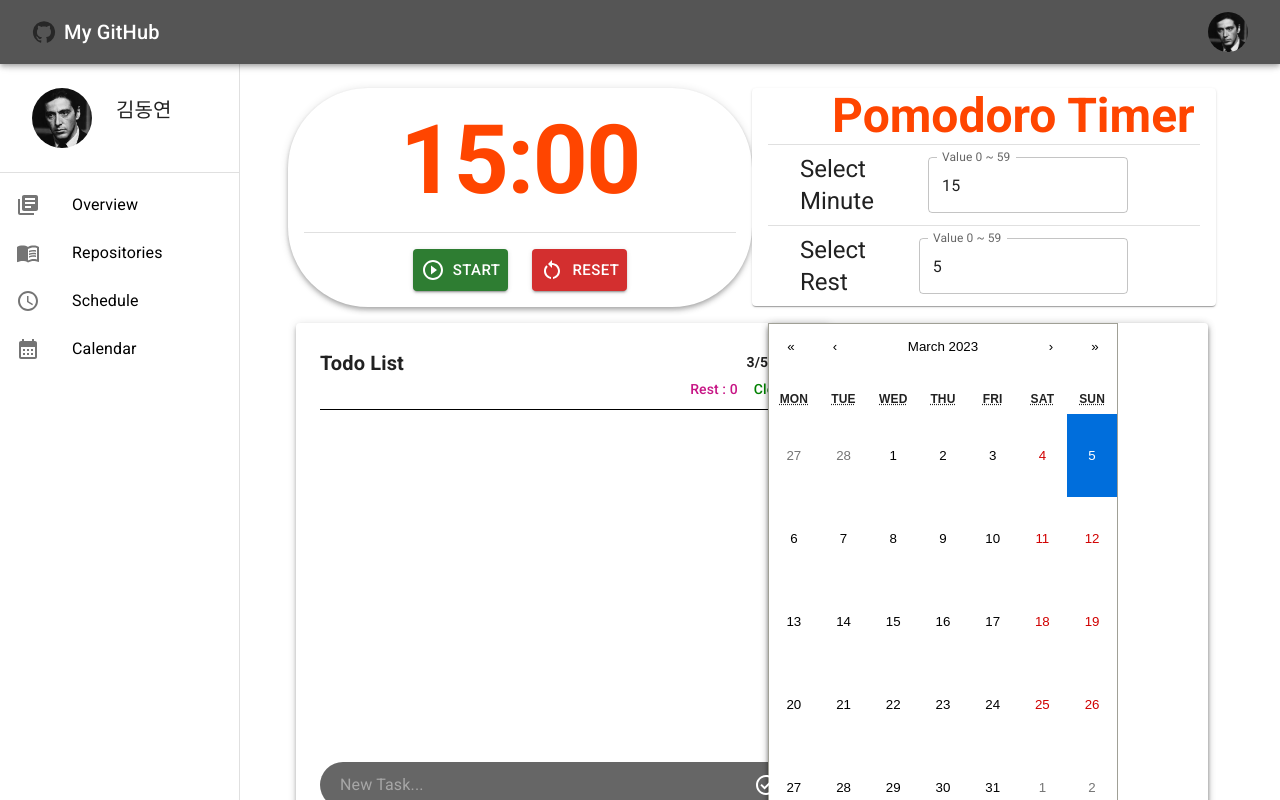
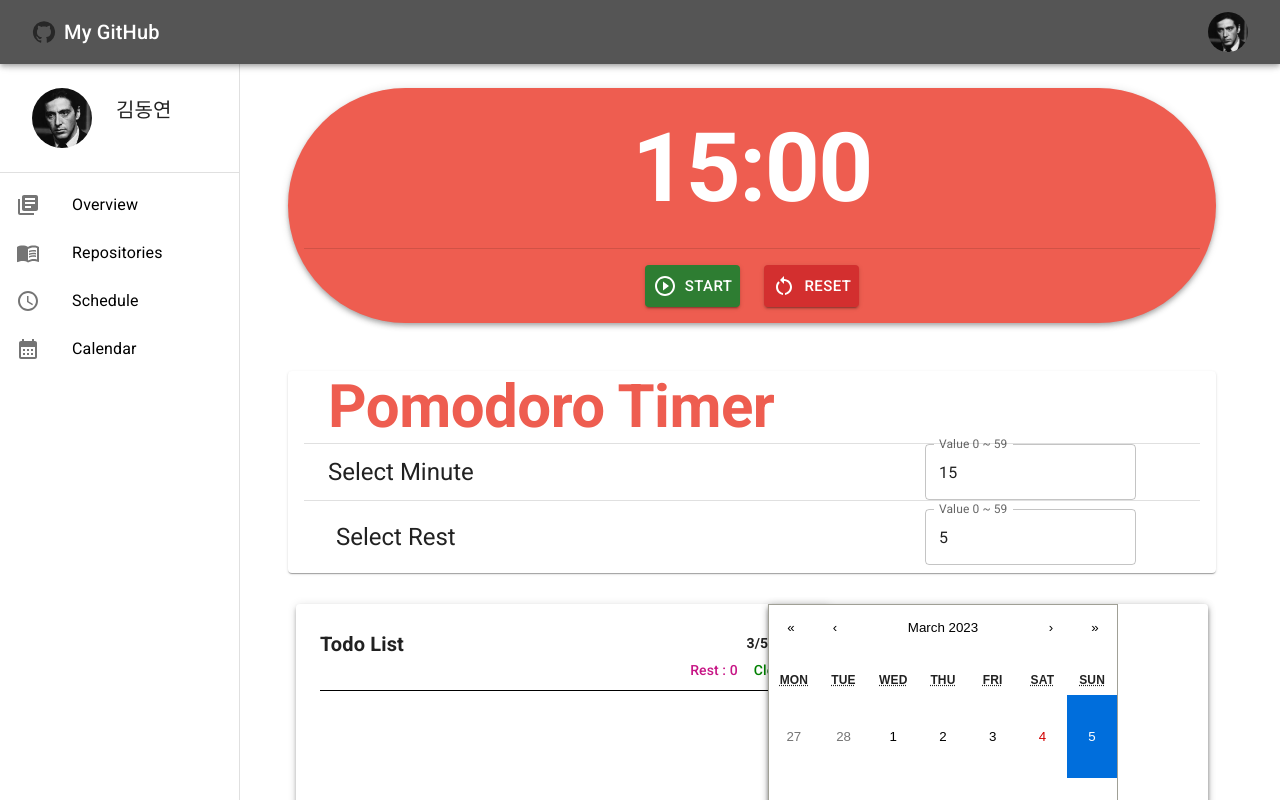
Before and after one commit to Dongyeon915/Project, a React (Create React App) app: page /today in a window 1280 px wide. Shown: the top 800 px of the page. Built offline with nearby package versions, Linux system fonts and the light colour scheme.

Commit message:
원본 pomodoro

```diff
--- a/src/components/today/pomodoro/PomodoroCopy.jsx
+++ b/src/components/today/pomodoro/PomodoroCopy.jsx
@@ -24,10 +24,10 @@ export default function PomodoroCopy() {
   }
 
   function startButtonTitle() {
-    // if(pomodoroState.timer.isPause) {
-    //   return "Re-Start"
-    // }
-    // return "Start"
+    if(pomodoroState.timer.isPause) {
+      return "Re-Start"
+    }
+    return "Start"
     return pomodoroState.timer.isPause? "Re-Start" : "Start"
   }
 
@@ -169,13 +169,12 @@ export default function PomodoroCopy() {
   }
 
   return (
-      <Grid2 container={"true"}>
-        <Grid2 sm={6}>
-          <Paper variant="elevation" elevation={"4"} sx={{borderRadius: 20}}>
-
+      <Grid2 container={"true"} direction={"column"} minHeight={500}>
+        <Grid2 sm={12}>
+          <Paper variant="elevation" elevation={"4"} sx={{borderRadius: 50,backgroundColor:"#ee5d50"}}>
             {/* 상단 시간 영역*/}
-            <Stack alignItems={"center"} padding={2}>
-              <Typography color={"orangered"} fontWeight={"bolder"} flexGrow={1}
+            <Stack alignItems={"center"} padding={3}>
+              <Typography color={"white"} fontWeight={"bolder"} flexGrow={1}
                           variant={"h1"}>
                 {pomodoroState.timer.count ? calcTime(pomodoroState.timer.count)
                     : 0}
@@ -224,16 +223,17 @@ export default function PomodoroCopy() {
 
 
         {/*타이머 설정창*/}
-        <Grid2 sm={6}>
+        <Grid2 sm={12} marginTop={6}>
           <Paper>
-            <Typography variant={"h3"} flexGrow={1} marginLeft={10}
-                        color={"orangered"} fontWeight={"bolder"}>
+            <Typography marginLeft={5} variant={"h2"} flexGrow={1}
+                        color={"#ee5d50"} fontWeight={"bolder"}>
               Pomodoro Timer
             </Typography>
             <Divider variant={"middle"}/>
 
+
             {/*분단위을 설정하는 부분*/}
-            <Stack direction={"row"} alignItems={"center"} padding={1}>
+            <Stack direction={"row"} alignItems={"center"}>
               <Typography variant={"h5"} flexGrow={1} marginLeft={5}>
                 Select Minute
               </Typography>
@@ -255,11 +255,12 @@ export default function PomodoroCopy() {
             <Divider variant={"middle"}/>
 
             {/*초단위 설정 화면*/}
+
             <Stack direction={"row"} alignItems={"center"} padding={1}>
               <Typography variant={"h5"} flexGrow={1} marginLeft={5}>
                 Select  Rest
               </Typography>
-              <TextField sx={{minWidth: 200, marginRight: 10}}
+              <TextField sx={{minWidth: 200, marginRight: 9}}
                          label="Value 0 ~ 59"
                          onChange={setRestTime}
                          type={"number"}
--- a/src/sample/Example/PomodoroExample.jsx
+++ /dev/null
@@ -1,128 +0,0 @@
-import Grid2 from "@mui/material/Unstable_Grid2";
-import {Button, Stack, TextField, Typography} from "@mui/material";
-import Divider from "@mui/material/Divider";
-import {useCallback, useRef, useState} from "react";
-import {pomodoroJsonSample} from "./pomodoroJsonSample";
-
-export default function PomodoroExample() {
-
-  // 초기값을 undifined 상태로 만들어 초기화 한다
-  const timerReference = useRef(undefined)
-let count = 0
-  const startTimer = useCallback(() => {
-    console.log("시작 타이머")
-    timerReference.current = setInterval(()=>{
-      setState(prevState => {
-        if (prevState.timer.count === 0){
-          clearInterval(timerReference.current)
-          timerReference.current = null
-          return {
-            ...prevState,
-            timer: {
-              ...prevState.timer,
-              count :count
-            }
-          }
-        }
-        return {
-          ...prevState,
-          timer: {
-            ...prevState.timer,
-            count : prevState.timer.count -1
-          }
-        }
-      })
-    },100)
-  },[])
-
-  const setMinute = (event) => {
-    setState(prevState => {
-      return {
-        ...prevState,
-        input: {
-          ...prevState.input,
-          minute: parseInt(event.target.value)
-        },
-        timer: {
-          ...prevState.timer,
-          count: parseInt(event.target.value) * 60
-        }
-      }
-    })
-  }
-
-  const pauseTimer = () => {
-    console.log("pause 버튼")
-    if (timerReference.current){
-      clearInterval(timerReference.current)
-      timerReference.current = null
-    }else{
-      return
-    }
-  }
-
-  const resetTimer = () => {
-    console.log("리셋버튼")
-    clearInterval(timerReference.current)
-    timerReference.current = null
-    setState(prevState => {
-      return {
-        ...prevState,
-        timer: {
-          ...prevState.timer,
-          count: prevState.input.minute * 60
-        }
-      }
-    })
-  }
-
-  const setRestTime = (event) => {
-    setState(prevState => {
-      return {
-        ...prevState,
-        input: {
-          ...prevState.input,
-          rest : parseInt(event.target.value)
-        },
-        timer: {
-          ...prevState.timer,
-          count: parseInt(event.target.value) * 60
-        }
-      }
-    })
-  }
-
-
-
-  const [state, setState] = useState(pomodoroJsonSample)
-
-  return (
-      <Grid2 marginTop={30}>
-        <Divider/>
-        <Stack>
-          <Typography variant={"h1"}>{state.timer.count}</Typography>
-          {/* 리셋버튼 */}
-          <Button sx={{padding: 1}} variant={"contained"} size={"large"}
-                  color={"error"}
-                  onClick={resetTimer}
-          >리셋</Button>
-          {/* 일시정지 */}
-          <Button sx={{padding: 1}} variant={"contained"} size={"large"}
-                  color={"warning"}
-                  onClick={pauseTimer}
-          >일시정지</Button>
-          {/* 시작버튼 */}
-          <Button sx={{padding: 1}} variant={"contained"} size={"large"}
-                  color={"success"}
-                  onClick={startTimer}
-          >시작</Button>
-        </Stack>
-
-
-        <Stack direction={"row"}>
-          <TextField type={"number"} placeholder={"시작값"} onChange={setMinute}/>
-          <TextField type={"number"} placeholder={"휴식시간"} onChange={setRestTime}/>
-        </Stack>
-      </Grid2>
-  )
-}
--- a/src/sample/Example/pomodoroJsonSample.js
+++ /dev/null
@@ -1,9 +0,0 @@
-export const pomodoroJsonSample = {
-  input : {
-    minute : 0,
-    rest : 0
-  },
-  timer: {
-    count : 0
-  }
-}
```
